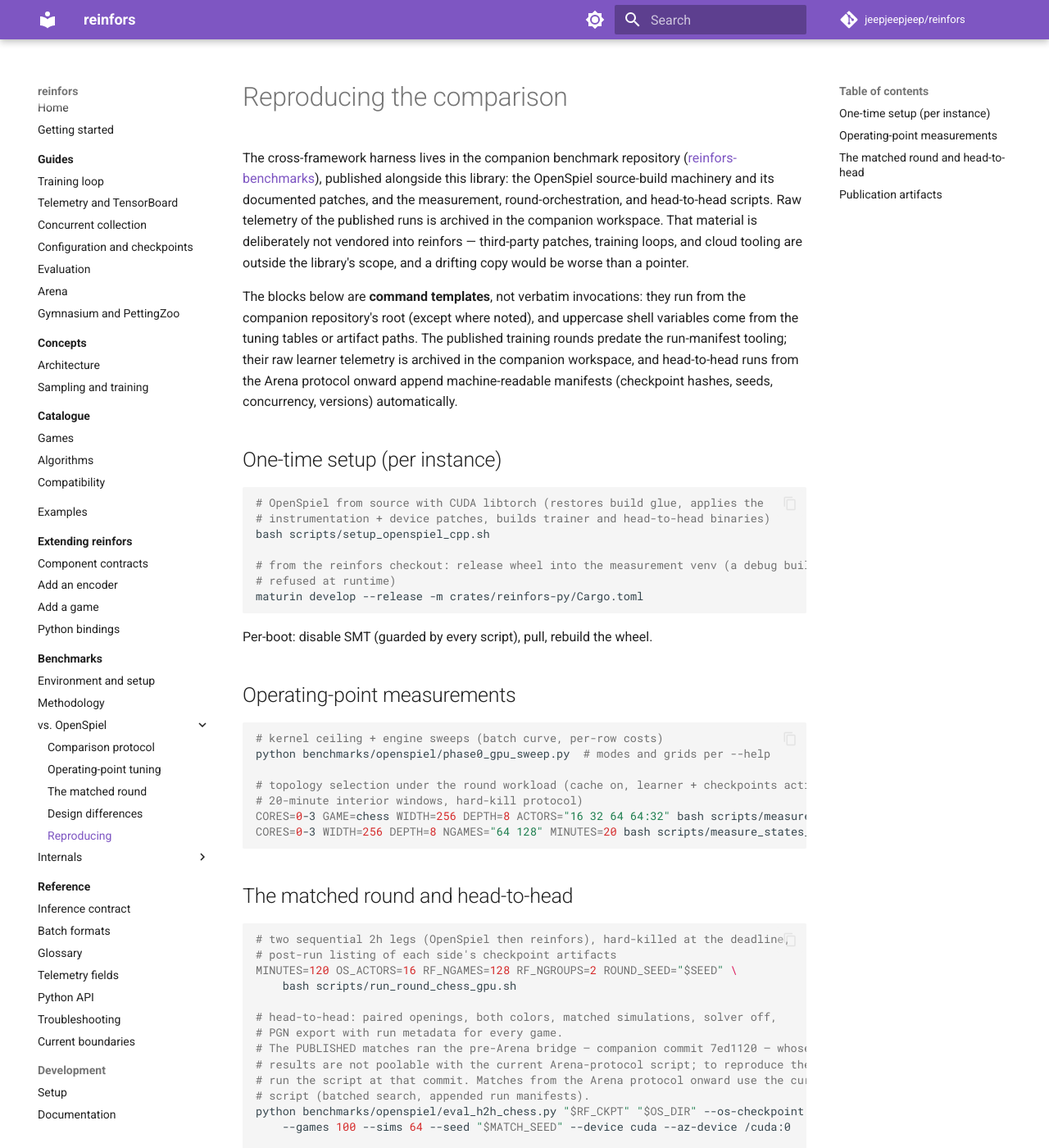
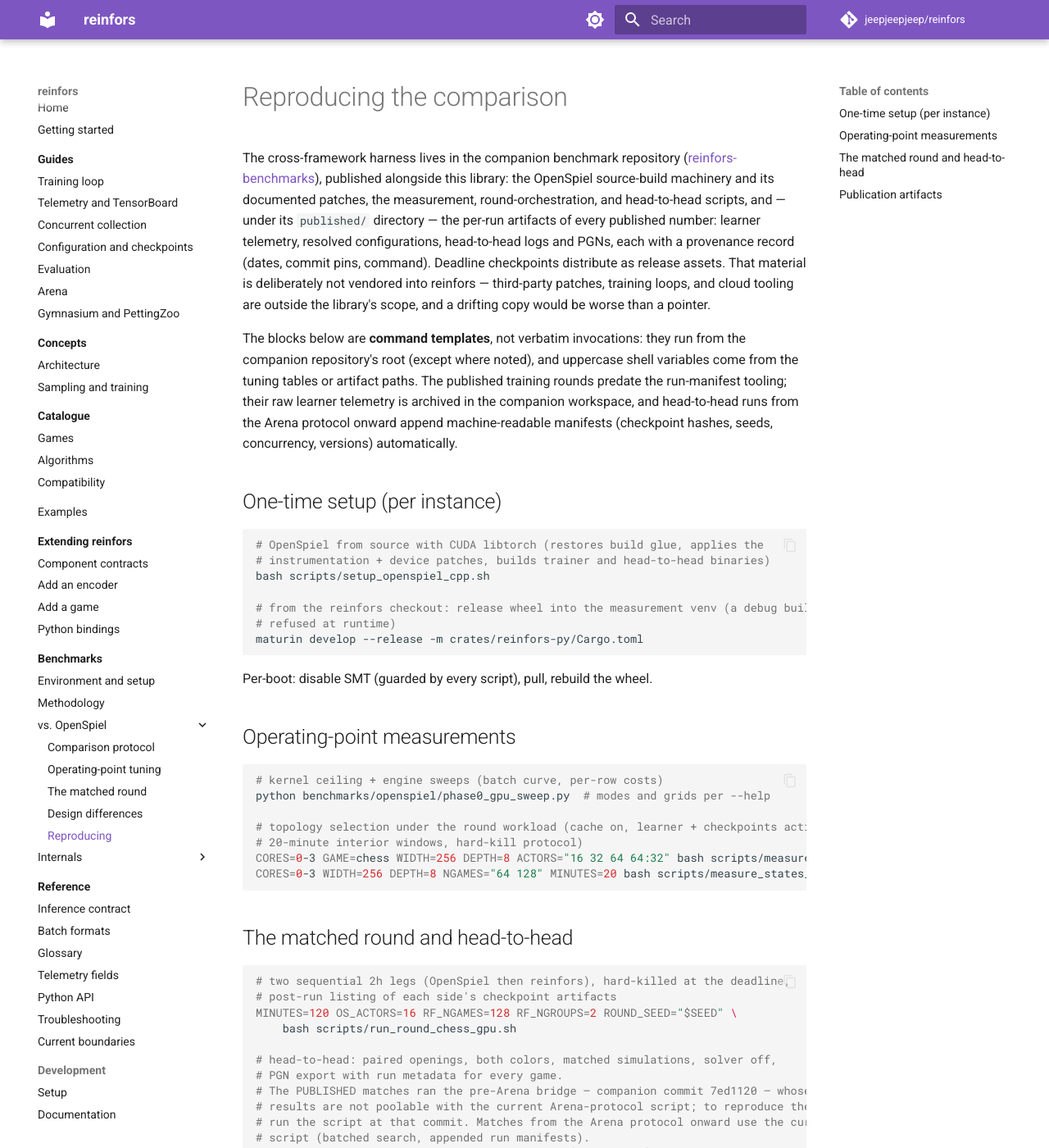
Before and after one commit to jeepjeepjeep/reinfors, an MkDocs documentation site: the page built from docs/benchmarks/openspiel/reproducing.md, in a window 1280 px wide and 1400 px high. Shown: the whole window at 82% size. Built offline with MkDocs 1.6.1 and Material for MkDocs 9.7.7, drawn with Linux system fonts in a browser that asks for light colours; comment, search, counter and statistics services are not loaded; some of the changed text lies outside the part shown.

Commit message:
reproducing: point at the companion published/ artifacts

```diff
--- a/docs/benchmarks/openspiel/reproducing.md
+++ b/docs/benchmarks/openspiel/reproducing.md
@@ -3,9 +3,11 @@
 The cross-framework harness lives in the companion benchmark repository
 ([reinfors-benchmarks](https://github.com/jeepjeepjeep/reinfors-benchmarks)), published
 alongside this library: the OpenSpiel source-build
-machinery and its documented patches, and the measurement, round-orchestration, and
-head-to-head scripts. Raw telemetry of the published runs is archived in the companion
-workspace. That material
+machinery and its documented patches, the measurement, round-orchestration, and
+head-to-head scripts, and — under its `published/` directory — the per-run artifacts of
+every published number: learner telemetry, resolved configurations, head-to-head logs and
+PGNs, each with a provenance record (dates, commit pins, command). Deadline checkpoints
+distribute as release assets. That material
 is deliberately not vendored into reinfors — third-party patches, training loops, and
 cloud tooling are outside the library's scope, and a drifting copy would be worse than a
 pointer.
@@ -66,7 +68,8 @@
 
 ## Publication artifacts
 
-Archived per published run: both learners' structured telemetry (the interior-window
-counters every table reduces), head-to-head logs and PGNs, and — for Arena-protocol
-matches — the appended run manifest. Tables state their provenance inline; commands here
+Public per published run (companion `published/`): both learners' structured telemetry
+(the interior-window counters every table reduces), resolved configurations, run stdout,
+head-to-head logs and PGNs, and a provenance record; Arena-protocol matches additionally
+append machine-readable manifests. Tables state their provenance inline; commands here
 plus the [tuning tables](tuning.md) reconstruct any cell.
```
Also changed, not shown: docs/benchmarks/internal/reproducing.md (+2 -2 lines).
